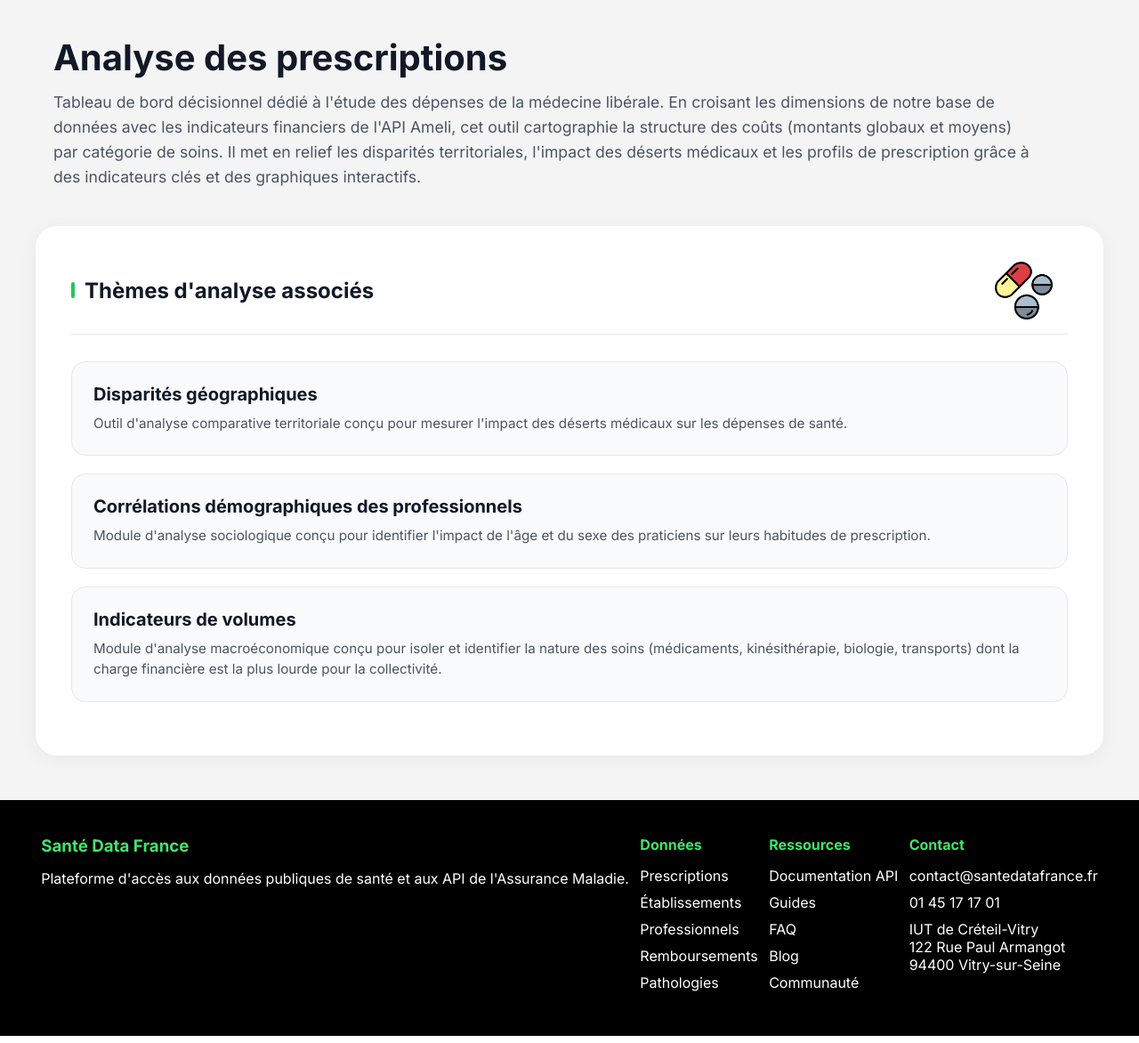
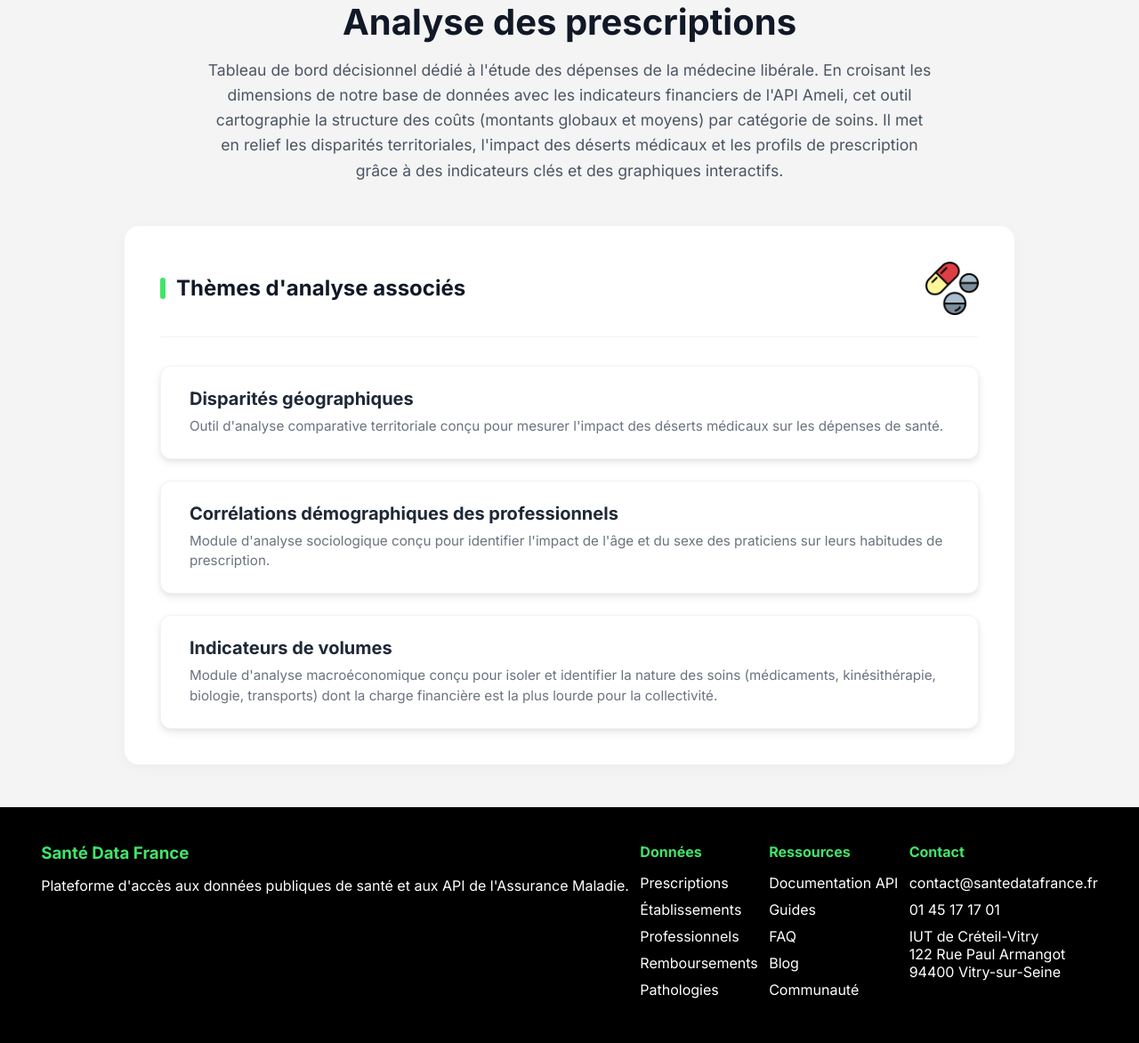
Before and after one commit to Manoah007/SAE201-app, a Flask app: page /prescriptions in a window 1280 px wide. Shown: the part 57-1229 px from the top of the page at 89% size. Run offline with Flask 3, Linux system fonts and the light colour scheme.

Commit message:
Amélioration du CSS et de la desription du Titre principale

```diff
--- a/static/css/pages/style_prescription/accueil_prescription.css
+++ b/static/css/pages/style_prescription/accueil_prescription.css
@@ -1,138 +1,148 @@
-/* ==========================================
-   1. LE GROS TITRE (Posé sur le fond global)
-   ========================================== */
+/* ==========================================================================
+   PAGE DES THÈMES D'ANALYSE (PRESCRIPTIONS)
+   ========================================================================== */
+
+/* --- 1. EN-TÊTE GLOBAL (Centré) --- */
 .prescriptions-header {
-    max-width: 1200px;
-    margin: 40px auto 40px auto; /* Centré avec de l'espace en bas avant le bloc blanc */
-    padding: 0 20px; /* Aligné sur les grilles de la page d'accueil image_f931e9.png */
-    font-family: 'Inter', sans-serif;
+    text-align: center;
+    max-width: 850px;
+    margin: 0 auto 3rem auto;
+    padding: 0 1rem;
 }
 
 .prescriptions-header h1 {
     font-size: 2.5rem;
+    font-weight: 800;
     color: #111827;
-    font-weight: 800;
-    margin-bottom: 12px;
+    margin-bottom: 1rem;
 }
 
 .prescriptions-header p {
     font-size: 1.1rem;
+    line-height: 1.6;
     color: #4b5563;
-    line-height: 1.6;
-    max-width: 1100px; /* Aligne le paragraphe de description de manière lisible */
-    margin: 0;
 }
 
-/* ==========================================
-   2. LE BLOC CONTENEUR BLANC (Thèmes uniquement)
-   ========================================== */
+/* --- 2. CONTENEUR BLANC PRINCIPAL --- */
 .prescriptions-page {
-    max-width: 1200px;
-    margin: 0 auto 50px auto;
-    padding: 40px;
-    background-color: #ffffff;
-    border-radius: 24px; /* Grand arrondi calqué sur image_f931e9.png */
-    box-shadow: 0 4px 20px rgba(0, 0, 0, 0.05);
-    font-family: 'Inter', sans-serif;
+    padding: 0 1rem 3rem 1rem;
 }
 
-/* Alignement du titre "Thèmes associés" et de la petite image */
+.prescriptions-cards {
+    background-color: #ffffff;
+    border-radius: 16px;
+    padding: 2.5rem;
+    max-width: 1000px;
+    margin: 0 auto;
+    /* Ombre du grand conteneur blanc (très légère pour contraster avec les cartes) */
+    box-shadow: 0 4px 15px rgba(0, 0, 0, 0.03);
+}
+
+/* --- 3. EN-TÊTE DU BLOC BLANC (Titre + Image) --- */
 .prescriptions-cards-top {
     display: flex;
     justify-content: space-between;
     align-items: center;
-    border-bottom: 1px solid #e5e7eb; /* Fine ligne de séparation moderne */
-    padding-bottom: 16px;
-    margin-bottom: 30px;
+    border-bottom: 1px solid #f3f4f6;
+    padding-bottom: 1.5rem;
+    margin-bottom: 2rem;
 }
 
-.prescriptions-cards h2 {
+.prescriptions-cards-top h2 {
     font-size: 1.5rem;
     color: #111827;
-    font-weight: 700;
     margin: 0;
-    position: relative;
-    padding-left: 15px;
+    display: flex;
+    align-items: center;
 }
 
-/* Reprise de la ligne verte de repère présente sur l'UI */
-.prescriptions-cards h2::before {
-    content: '';
-    position: absolute;
-    left: 0;
-    top: 20%;
-    height: 60%;
-    width: 4px;
-    background-color: #22c55e; /* Vert Santé Data France */
-    border-radius: 2px;
+.prescriptions-cards-top h2::before {
+    content: "";
+    display: inline-block;
+    width: 6px;
+    height: 24px;
+    background-color: #41e46a;
+    border-radius: 4px;
+    margin-right: 12px;
 }
 
-/* La petite image discrète au bout de la ligne */
 .prescriptions-header-image {
-    width: 100px;
-    height: 65px;
-    object-fit: contain; /* L'image est redimensionnée pour être vue entièrement */
-    border-radius: 12px;
+    width: 60px;
+    height: auto;
 }
 
-/* ==========================================
-   3. LES CARTES DE NAVIGATION INTERNALISÉES
-   ========================================== */
+/* --- 4. CARTES D'ANALYSE (Avec relief par défaut) --- */
 .prescription-card-link {
     text-decoration: none;
     display: block;
-    margin-bottom: 20px;
+    margin-bottom: 1.5rem; /* Un peu plus d'espace pour laisser respirer l'ombre */
+}
+
+.prescription-card-link:last-child {
+    margin-bottom: 0;
 }
 
 .prescription-card {
-    background-color: #f9fafb; /* Fond gris clair calqué sur les badges du bas de l'accueil */
-    border: 1px solid #e5e7eb;
-    border-radius: 16px;
-    padding: 24px;
-    transition: all 0.25s ease-in-out;
-}
+    background-color: #ffffff;
+    border: 1px solid #f3f4f6; /* Bordure très douce pour souligner la forme */
+    border-radius: 12px;
+    padding: 1.5rem 2rem;
 
-/* Effets dynamiques d'accessibilité au survol */
-.prescription-card-link:hover .prescription-card {
-    background-color: #ffffff;
-    border-color: #22c55e;
-    box-shadow: 0 10px 15px -3px rgba(34, 197, 94, 0.08), 0 4px 6px -2px rgba(0, 0, 0, 0.05);
-    transform: translateY(-2px);
+    /* 🌟 LE RELIEF PAR DÉFAUT EST ICI */
+    box-shadow: 0 4px 10px rgba(0, 0, 0, 0.08), 0 2px 4px rgba(0, 0, 0, 0.04);
+
+    transition: all 0.3s cubic-bezier(0.4, 0, 0.2, 1);
+    position: relative;
+    overflow: hidden;
 }
 
 .prescription-card h3 {
     font-size: 1.25rem;
-    color: #111827;
-    margin: 0 0 10px 0;
+    color: #1f2937;
+    margin-top: 0;
+    margin-bottom: 0.5rem;
     font-weight: 700;
-    transition: color 0.2s ease;
-}
-
-.prescription-card-link:hover h3 {
-    color: #22c55e;
+    transition: color 0.3s ease;
 }
 
 .prescription-card p {
+    margin: 0;
+    color: #6b7280;
     font-size: 0.95rem;
-    color: #4b5563;
     line-height: 1.5;
-    margin: 0;
 }
 
-/* Adaptation Mobile */
-@media (max-width: 768px) {
-    .prescriptions-header {
-        margin: 20px auto;
-    }
-    .prescriptions-header h1 {
-        font-size: 2rem;
-    }
-    .prescriptions-page {
-        padding: 24px;
-        margin: 0 15px;
-    }
-    .prescriptions-header-image {
-        width: 70px;
-        height: 50px;
-    }
+/* --- 5. EFFETS AU SURVOL (Lévitation & Nuances de vert) --- */
+.prescription-card-link:hover .prescription-card {
+    transform: translateY(-5px);
+    border-color: #86efac;
+
+    /* 🌟 L'ombre s'agrandit et se teinte de vert au survol */
+    box-shadow:
+        0 15px 25px -5px rgba(65, 228, 106, 0.2),
+        0 8px 10px -6px rgba(0, 0, 0, 0.1);
+
+    background-color: #f2fcf5;
 }
+
+.prescription-card-link:hover .prescription-card h3 {
+    color: #1a5c2d;
+}
+
+/* Liseré vert dynamique sur le bord gauche au survol */
+.prescription-card::before {
+    content: "";
+    position: absolute;
+    top: 0;
+    left: 0;
+    width: 4px;
+    height: 100%;
+    background-color: #41e46a;
+    transform: scaleY(0);
+    transition: transform 0.3s ease;
+    transform-origin: center;
+}
+
+.prescription-card-link:hover .prescription-card::before {
+    transform: scaleY(1);
+}
```
